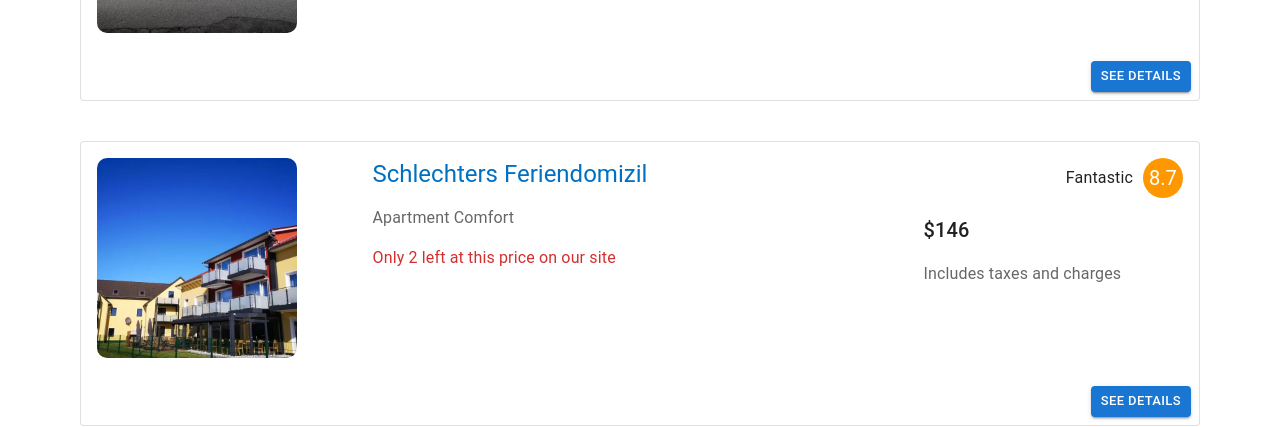
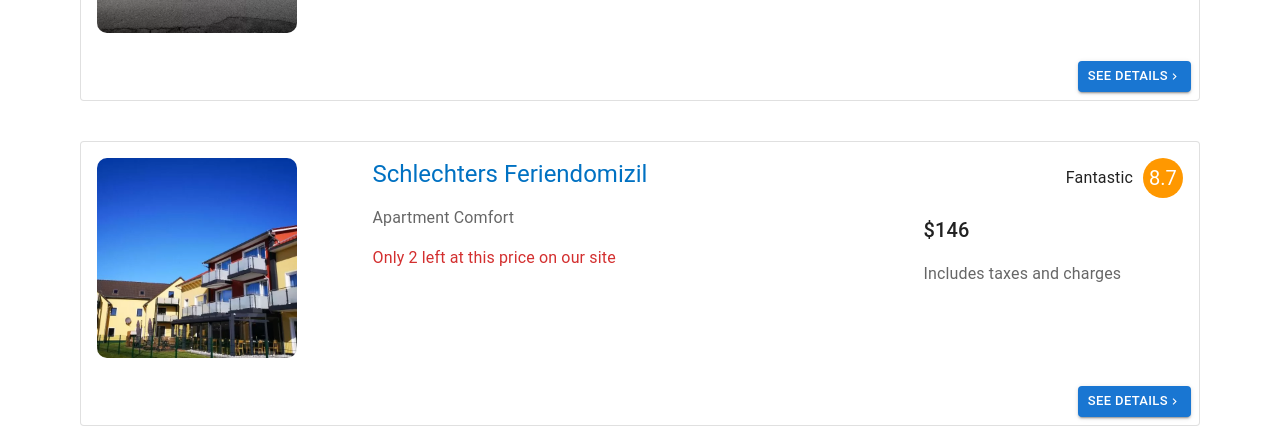
Before and after one commit to ZahraBahmanpour/react-booking, a React (Create React App) app: page /stays in a window 1280 px wide. Shown: the part 384-811 px from the top of the page. Built offline with nearby package versions, Linux system fonts and the light colour scheme; no server answers; data requests are answered from the project's data file.

Commit message:
add arrow icon to card component

```diff
--- a/src/components/Card/Card.js
+++ b/src/components/Card/Card.js
@@ -1,15 +1,15 @@
 import Card from "@mui/material/Card";
 import CardActions from "@mui/material/CardActions";
 import CardContent from "@mui/material/CardContent";
-import Button from "@mui/material/Button";
 import Typography from "@mui/material/Typography";
 import { Link, useNavigate } from "react-router-dom";
-import { Avatar, Grid, Stack } from "@mui/material";
+import { Avatar, Button, Grid, Stack } from "@mui/material";
 import { orange } from "@mui/material/colors";
 import { dollarUSLocale, transformRating } from "../../utils/utils";
 import styles from "./Card.module.css";
 import { UseAuthContext } from "../../context/AuthContext";
 import FavoriteButton from "./FavoriteButton/FavoriteButton";
+import { MdKeyboardArrowRight } from "react-icons/md";
 
 const BasicCard = ({ id, name, rating, type, price, reserveCount, image }) => {
   const navigate = useNavigate();
@@ -77,6 +77,7 @@
       <CardActions sx={{ justifyContent: "flex-end" }}>
         <Button size="small" variant="contained" onClick={handleDetailsClick}>
           See Details
+          <MdKeyboardArrowRight />
         </Button>
       </CardActions>
     </Card>
```
